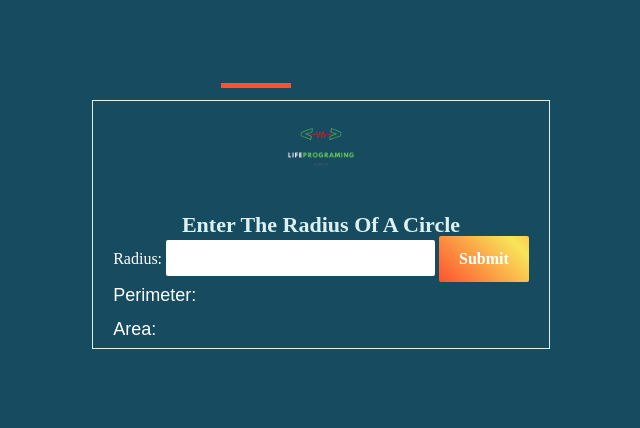
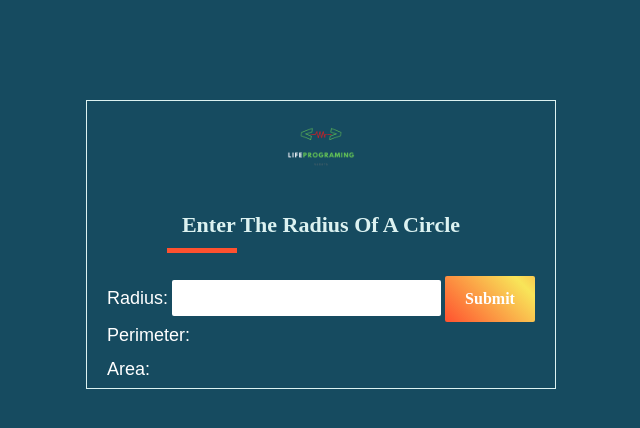
Before and after one commit to Taivadata/QRGenerator, a plain HTML site: page index.html in a window 1280 px wide. Shown: the whole page, without its empty margins (319-959 px from the left). Drawn offline with Linux system fonts and the light colour scheme.

Commit message:
six commit

```diff
--- a/index.html
+++ b/index.html
@@ -16,11 +16,11 @@
                 <a href="https://vadataEcosytem.com.vn">
                     <img src="./src/images/LOGO.png" alt="Go to home" class="logo">
                 </a>
-                <h1 class="tit-h1 clo-white mb-50">
+                <h1 class="tit-h1 clo-white mb-40">
                     <span>Enter The <b>Radius</b> Of A Circle</span>
                 </h1>
             </div>
-            <span class="clo-white mb-10">Radius:</span>
+            <span class="clo-white mb-10 txt-1">Radius:</span>
             <input type="text" name="radius" id="radius" class="mb-10 inp-text">
             <input type="button" class="btn" id="submit" value="Submit">
             <br>
--- a/style.css
+++ b/style.css
@@ -199,8 +199,8 @@ a {
 }
 .tit-h1::before {
   position: absolute;
-  left: 128px;
-  bottom: 260px;
+  left: 80px;
+  bottom: 135px;
   width: 70px;
   height: 5px;
   content: "";
```
